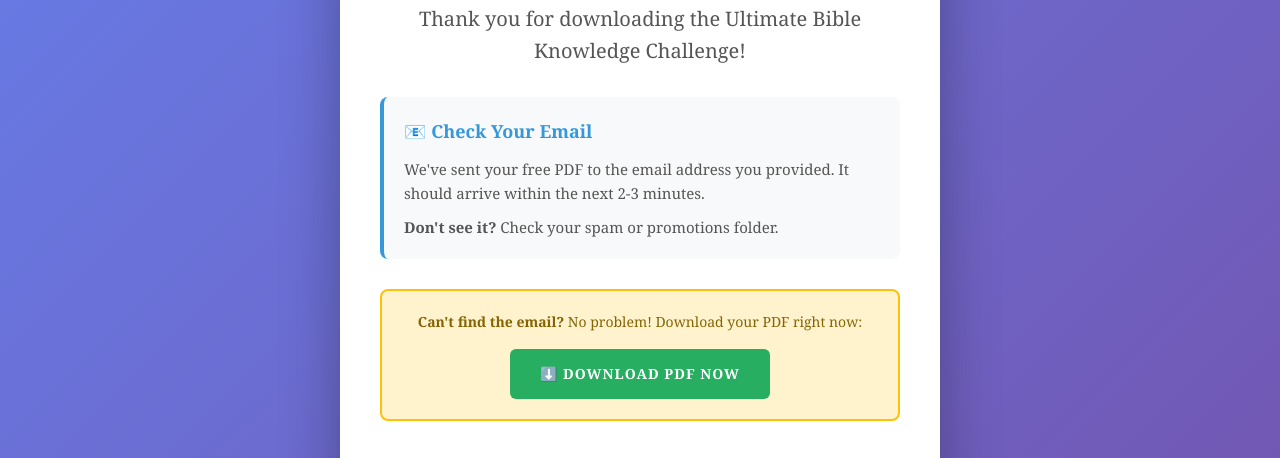
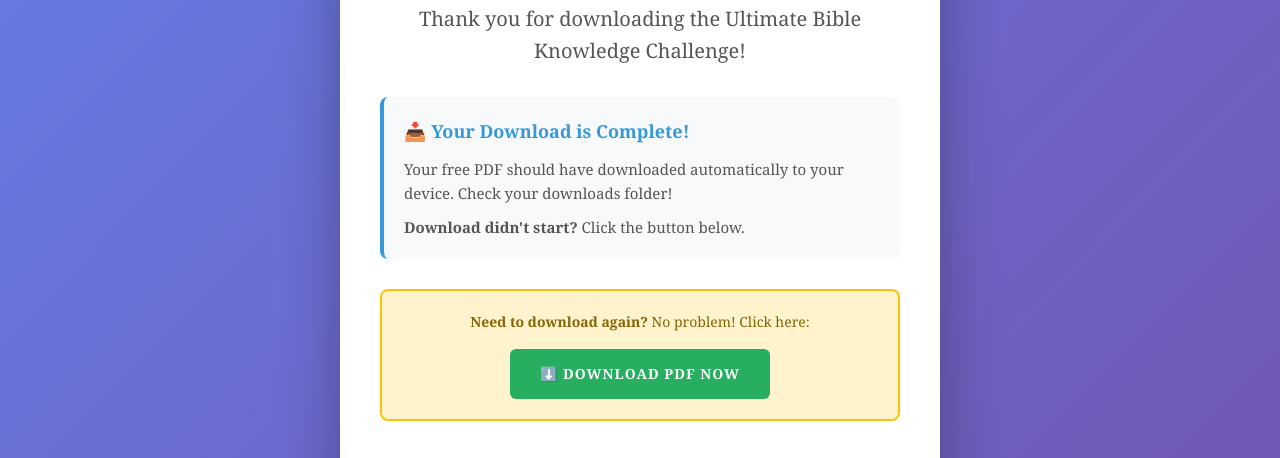
Before and after one commit to Mutzlach/biblequizdaily, a plain HTML site: page thank-you.html in a window 1280 px wide. Shown: the part 265-723 px from the top of the page. Drawn offline with Linux system fonts and the light colour scheme.

Commit message:
Add files via upload
Fixed thank-you page to reflect instant download instead of email

```diff
--- a/thank-you.html
+++ b/thank-you.html
@@ -3,8 +3,8 @@
 <head>
     <meta charset="UTF-8">
     <meta name="viewport" content="width=device-width, initial-scale=1.0">
-    <title>Thank You! Check Your Email | Bible Quiz Daily</title>
-    <meta name="description" content="Thank you for downloading the Ultimate Bible Knowledge Challenge. Check your email for the download link.">
+    <title>Thank You! Download Complete | Bible Quiz Daily</title>
+    <meta name="description" content="Thank you for downloading your free Bible resource from Bible Quiz Daily. Start using it right away!">
 
     <style>
         * {
@@ -292,15 +292,15 @@
             <p class="greeting" id="greeting">Thank you for downloading the Ultimate Bible Knowledge Challenge!</p>
 
             <div class="instruction-box">
-                <h3>📧 Check Your Email</h3>
-                <p>We've sent your free PDF to the email address you provided. It should arrive within the next 2-3 minutes.</p>
-                <p style="margin-top: 10px;"><strong>Don't see it?</strong> Check your spam or promotions folder.</p>
+                <h3>📥 Your Download is Complete!</h3>
+                <p>Your free PDF should have downloaded automatically to your device. Check your downloads folder!</p>
+                <p style="margin-top: 10px;"><strong>Download didn't start?</strong> Click the button below.</p>
             </div>
 
             <div class="backup-download">
-                <p><strong>Can't find the email?</strong> No problem! Download your PDF right now:</p>
+                <p><strong>Need to download again?</strong> No problem! Click here:</p>
                 <a href="/50-Ultimate-Bible-Questions.pdf" class="download-btn" download>
-                    ⬇️ Download PDF Now
+                    ⬇️ DOWNLOAD PDF NOW
                 </a>
             </div>
 
```
